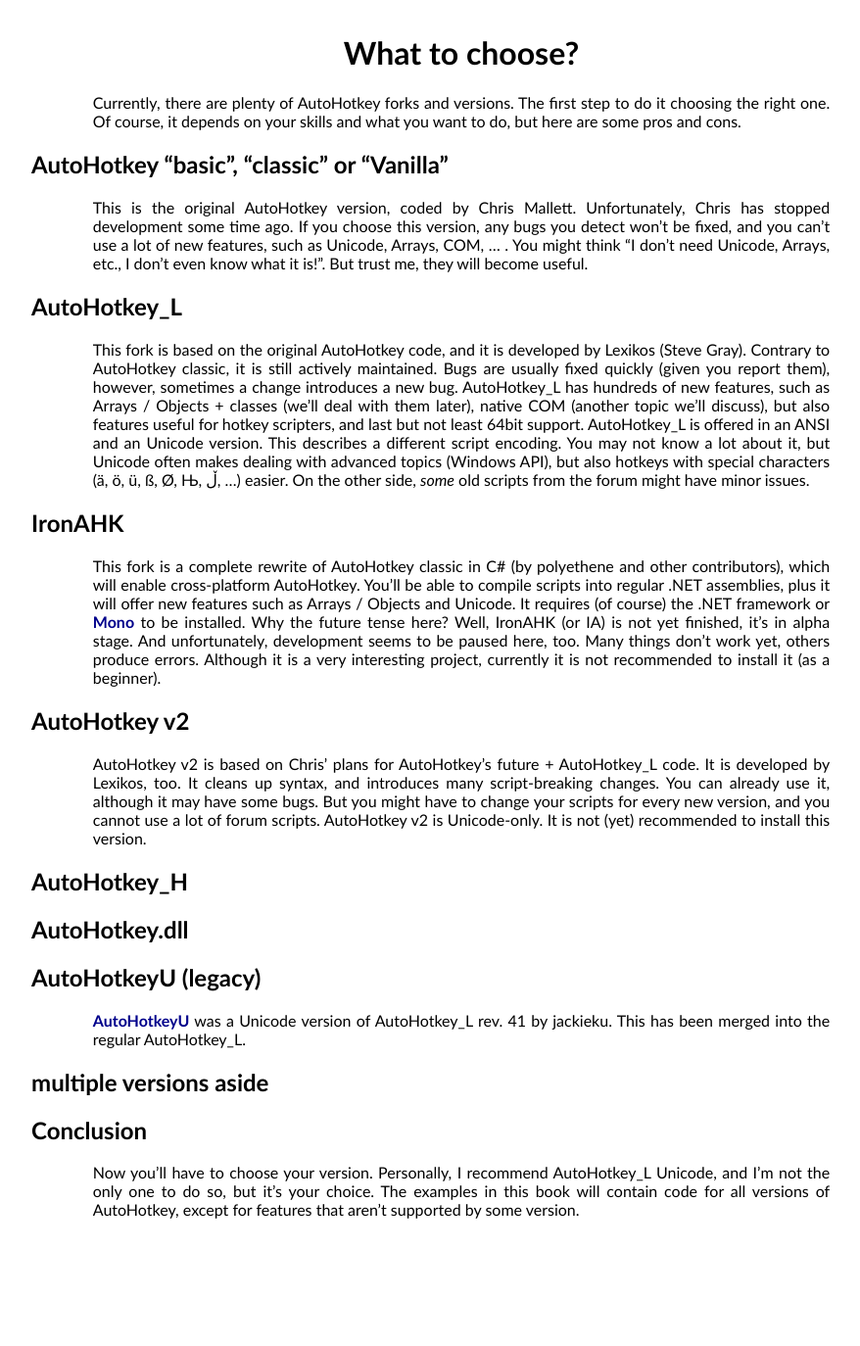
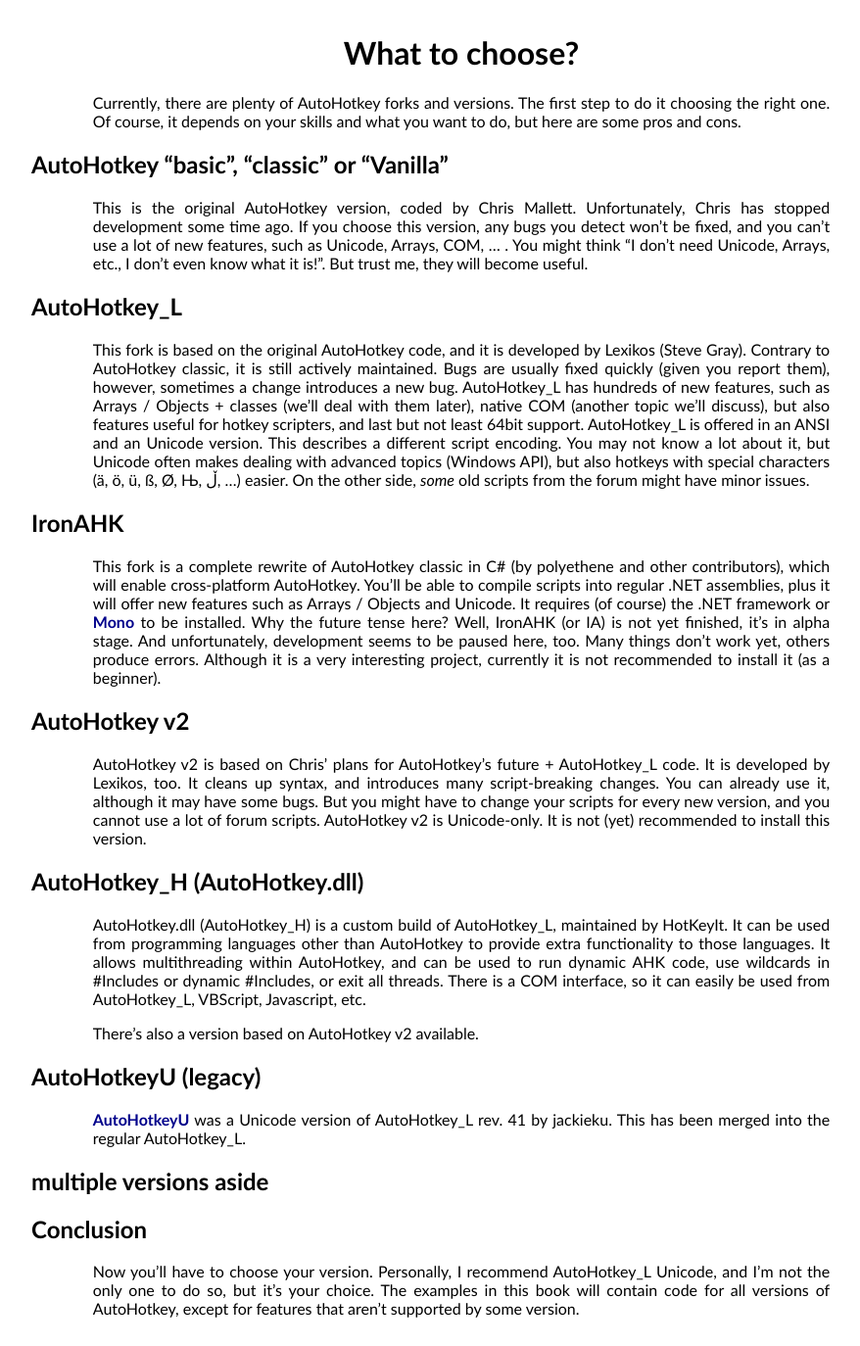
Before and after one commit to maul-esel/ahkbook, a Jekyll site: the page built from en/_posts/2011-10-30-What-Version-To-Choose.markdown, in a window 1280 px wide. Shown: the whole page at 98% size, without its empty margins (169-1047 px from the left). Built offline with Jekyll 4.4.1, drawn with Linux system fonts in a browser that asks for light colours; before the commit the page ends 1273 px from its top, so only the background shows below that.

Commit message:
add paragraph on AutoHotkey_H

```diff
--- a/StartPage.markdown
+++ b/StartPage.markdown
@@ -20,6 +20,7 @@ Everything, every minor or major improvement / addition / suggestion is welcome!
 ## Contributors
 * [maul-esel]()
 * [Frankie]()
+* [nimda](http://www.autohotkey.com/forum/profile.php?mode=viewprofile&u=48362)
 
 ## Available versions
 * [english](en/Introduction.html) - *work in progress!*
--- a/en/_posts/2011-10-30-What-Version-To-Choose.markdown
+++ b/en/_posts/2011-10-30-What-Version-To-Choose.markdown
@@ -29,9 +29,10 @@ You can already use it, although it may have some bugs. But you might have to ch
 AutoHotkey v2 is Unicode-only.
 It is not (yet) recommended to install this version.
 
-## AutoHotkey_H
+## AutoHotkey\_H (AutoHotkey.dll)
+AutoHotkey.dll (AutoHotkey\_H) is a custom build of AutoHotkey\_L, maintained by HotKeyIt. It can be used from programming languages other than AutoHotkey to provide extra functionality to those languages. It allows multithreading within AutoHotkey, and can be used to run dynamic AHK code, use wildcards in #Includes or dynamic #Includes, or exit all threads. There is a COM interface, so it can easily be used from AutoHotkey\_L, VBScript, Javascript, etc.
 
-## AutoHotkey.dll
+There's also a version based on AutoHotkey v2 available.
 
 ## AutoHotkeyU (legacy)
 [AutoHotkeyU](http://www.autohotkey.com/forum/viewtopic.php?t=50485) was a Unicode version of AutoHotkey_L rev. 41 by jackieku. This has been merged into the regular AutoHotkey_L.
```
